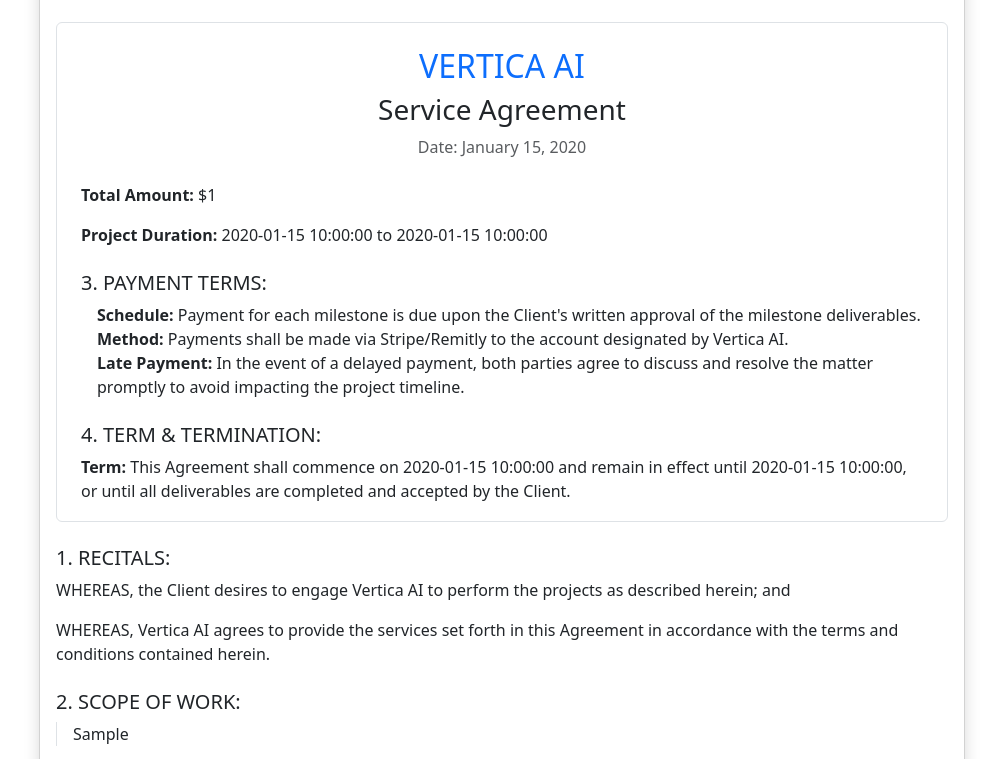
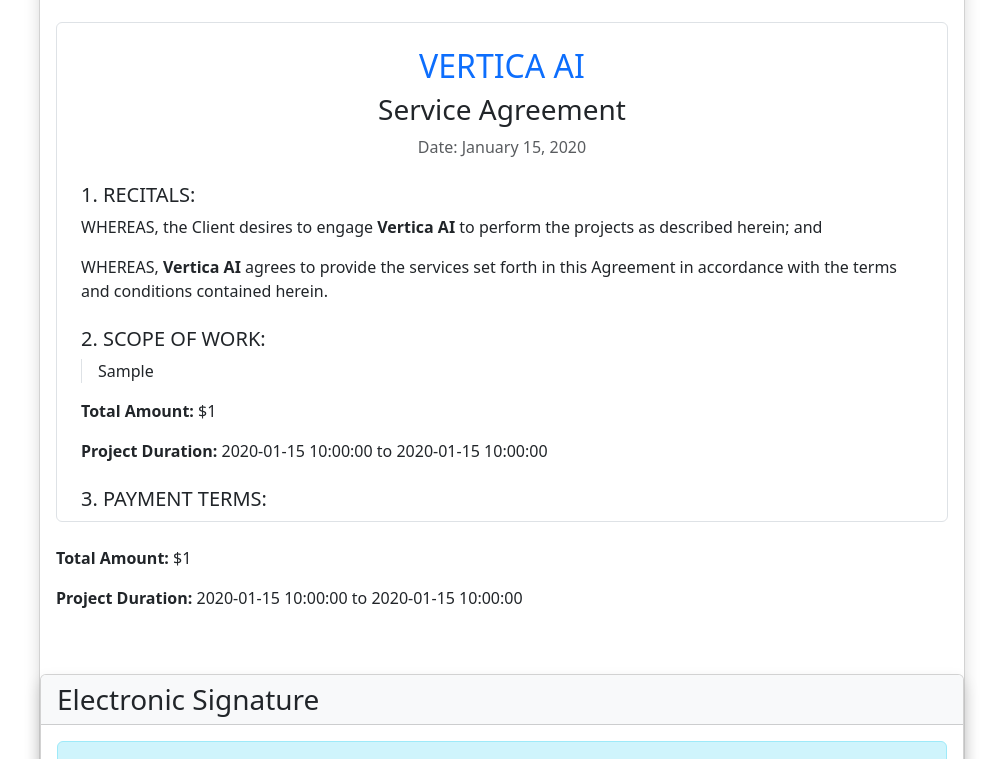
Before and after one commit to GOUTHAM-2002/ContractBuilder, a Flask app: template templates/sign_contract.html in a window 1280 px wide. Shown: the part 384-1143 px from the top of the page, without its empty margins (138-1141 px from the left). Run offline with Flask 3, Linux system fonts and the light colour scheme; the template is opened without the code that fills it: most values are stand-ins (such as "Sample title", 1, 10 or a date in 2020).

Commit message:
fixed sign_contract page

```diff
--- a/templates/sign_contract.html
+++ b/templates/sign_contract.html
@@ -29,11 +29,16 @@
                         <p class="text-muted">Date: {{ contract.created_at.strftime('%B %d, %Y') if contract.created_at else '' }}</p>
                     </div>
 
-
+                    <div class="section mb-4">
+                        <h5>1. RECITALS:</h5>
+                        <p>WHEREAS, the Client desires to engage <strong>Vertica AI</strong> to perform the projects as described herein; and</p>
+                        <p>WHEREAS, <strong>Vertica AI</strong> agrees to provide the services set forth in this Agreement in accordance with the terms and conditions contained herein.</p>
+                    </div>
 
                     <div class="section mb-4">
+                        <h5>2. SCOPE OF WORK:</h5>
                         <div class="border-start ps-3 mb-3">
-
+                            {{ contract.project_scope|safe }}
                         </div>
                         <p><strong>Total Amount:</strong> ${{ contract.total_amount }}</p>
                         <p><strong>Project Duration:</strong> {{ contract.start_date }} to {{ contract.end_date }}</p>
@@ -78,19 +83,11 @@
                     </div>
                 </div>
                 <!-- Include all terms sections -->
-                <div class="section mb-4">
-                    <h5>1. RECITALS:</h5>
-                    <p>WHEREAS, the Client desires to engage Vertica AI to perform the projects as described herein; and</p>
-                    <p>WHEREAS, Vertica AI agrees to provide the services set forth in this Agreement in accordance with the terms and conditions contained herein.</p>
-                </div>
 
                 <!-- Add all other sections (2-11) here -->
 
                 <div class="section mb-4">
-                    <h5>2. SCOPE OF WORK:</h5>
-                    <div class="border-start ps-3">
-                        {{ contract.project_scope|safe }}
-                    </div>
+
                     <div class="mt-3">
                         <p><strong>Total Amount:</strong> ${{ contract.total_amount }}</p>
                         <p><strong>Project Duration:</strong> {{ contract.start_date }} to {{ contract.end_date }}</p>
```
